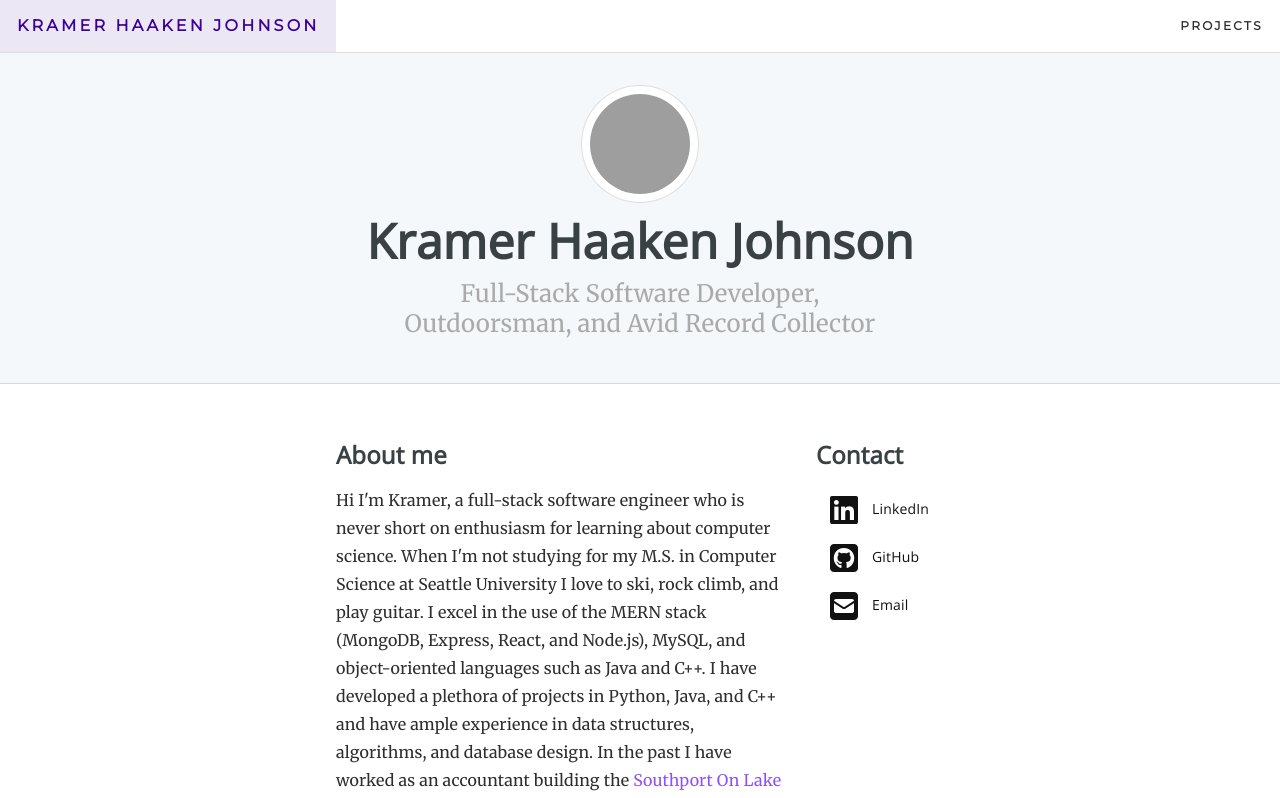
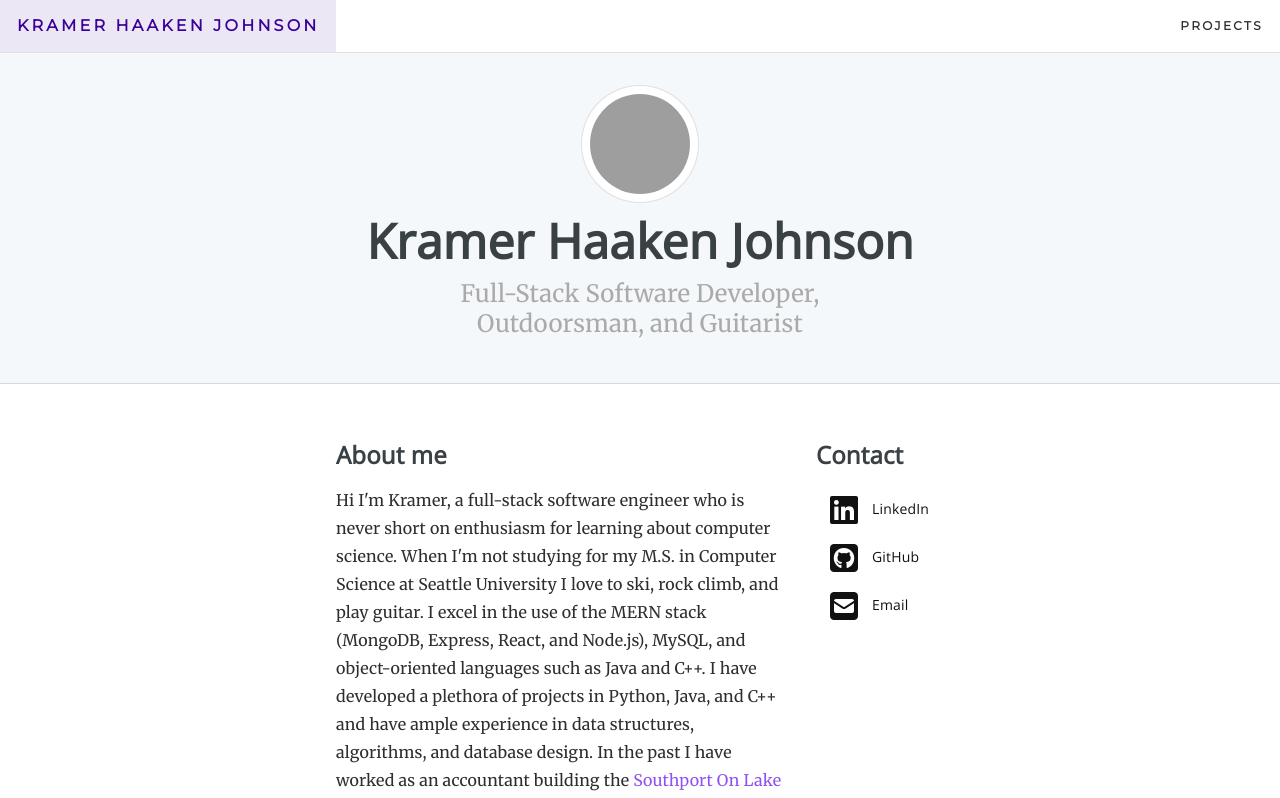
Before and after one commit to HaakenJ/react-portfolio, a React (Create React App) app: page / in a window 1280 px wide. Shown: the top 798 px of the page. Built offline with nearby package versions, Linux system fonts and the light colour scheme; grey boxes are pictures that could not be loaded.

Commit message:
Updated main page header

```diff
--- a/src/components/Header/index.js
+++ b/src/components/Header/index.js
@@ -19,7 +19,7 @@ function Header() {
                 </div>
                 <h2 className="sub-title body-font gray mt0 h3 regular">
                     <div>Full-Stack Software Developer,</div>
-                    <div> Outdoorsman, and Avid Record Collector</div>
+                    <div> Outdoorsman, and Guitarist</div>
                 </h2>
             </div>
         </header>
```
